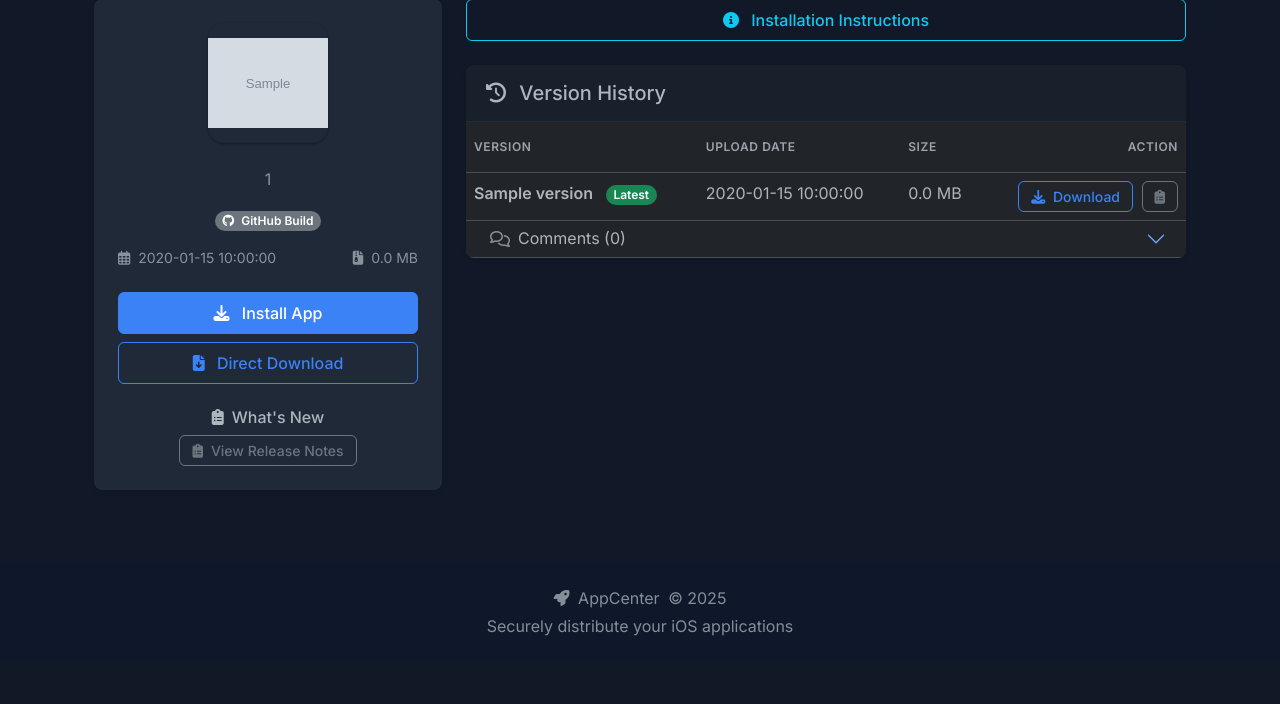
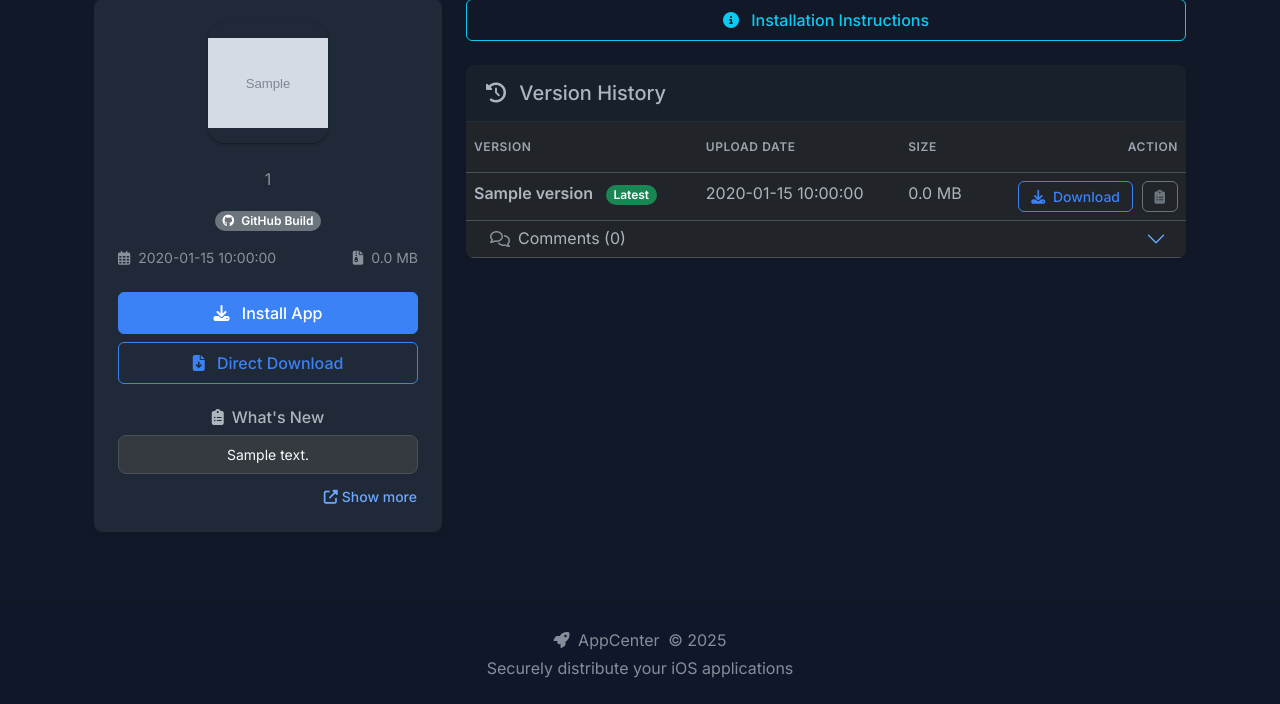
Before and after one commit to Nimesh-Srivastava/iOS-app-dist, a Flask app: page /app/1 in a window 1280 px wide. Shown: the part 167-871 px from the top of the page. Before the commit the page ends 803 px from the top, so only its background shows below. Run offline with Flask 3, Linux system fonts and the light colour scheme; the visitor is signed in with stand-in values (Sample User, id 1); grey boxes marked "Sample" are stand-in pictures; a database or web service that is not in the repository returns one stand-in record (values such as "Sample title").

Commit message:
Whats new note UI update

```diff
--- a/templates/app_detail.html
+++ b/templates/app_detail.html
@@ -180,13 +180,18 @@
 					{% if app.release_notes %}
 					<div class="mt-4">
 						<h6 class="mb-2"><i class="fas fa-clipboard-list me-2"></i>What's New</h6>
-						<button
-							class="btn btn-sm btn-outline-secondary"
-							type="button"
-							data-bs-toggle="modal"
-							data-bs-target="#mainReleaseNotesModal">
-							<i class="fas fa-clipboard-list me-2"></i>View Release Notes
-						</button>
+						<div class="alert alert-light border py-2 mb-2">
+							<div class="text-pre-wrap small release-notes-preview">{{ app.release_notes }}</div>
+						</div>
+						<div class="text-end">
+							<button
+								class="btn btn-sm btn-link p-0 text-decoration-none"
+								type="button"
+								data-bs-toggle="modal"
+								data-bs-target="#mainReleaseNotesModal">
+								<i class="fas fa-external-link-alt me-1"></i>Show more
+							</button>
+						</div>
 
 						<!-- Main App Release Notes Modal -->
 						<div class="modal fade" id="mainReleaseNotesModal" tabindex="-1" aria-labelledby="mainReleaseNotesModalLabel" aria-hidden="true">
@@ -688,6 +693,24 @@
 			replyForm.style.display = 'none';
 		}
 	}
+
+	// Function to limit release notes preview to 5 lines
+	document.addEventListener('DOMContentLoaded', function() {
+		const releaseNotesPreview = document.querySelector('.release-notes-preview');
+		if (releaseNotesPreview) {
+			const text = releaseNotesPreview.textContent;
+			const lines = text.split('\n');
+
+			if (lines.length > 5) {
+				// Only show first 5 lines
+				releaseNotesPreview.textContent = lines.slice(0, 5).join('\n') + '...';
+				document.querySelector('.btn-link').style.display = 'inline-block';
+			} else {
+				// If 5 or fewer lines, hide the "Show more" button
+				document.querySelector('.btn-link').style.display = 'none';
+			}
+		}
+	});
 </script>
 {% endblock %}
 {% endblock %}
```
